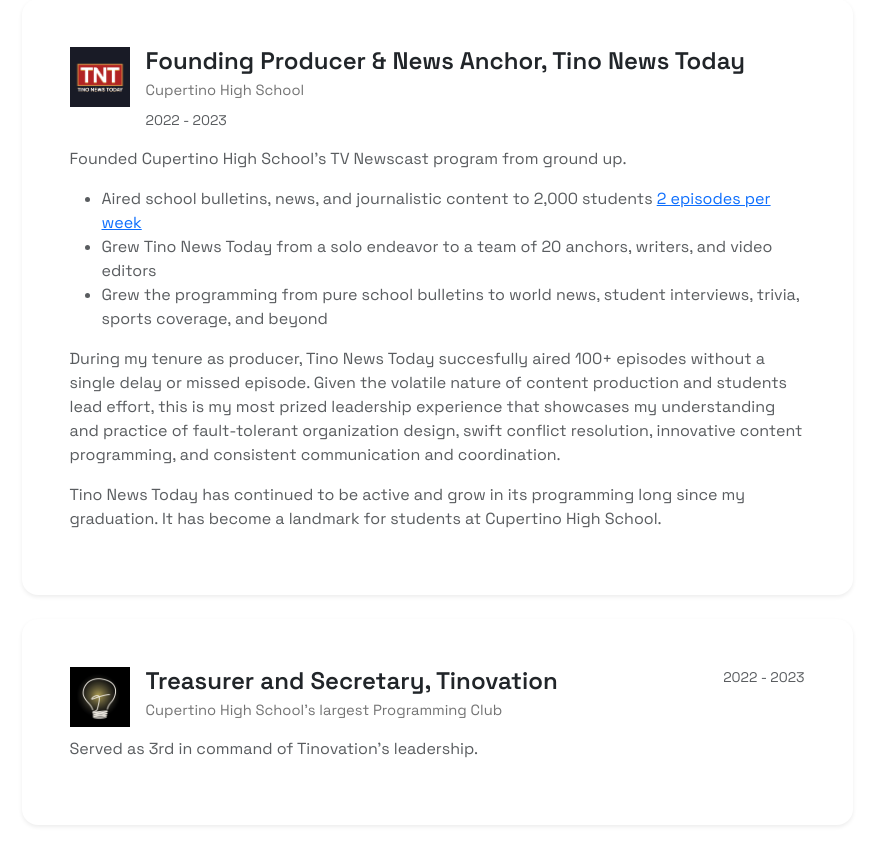
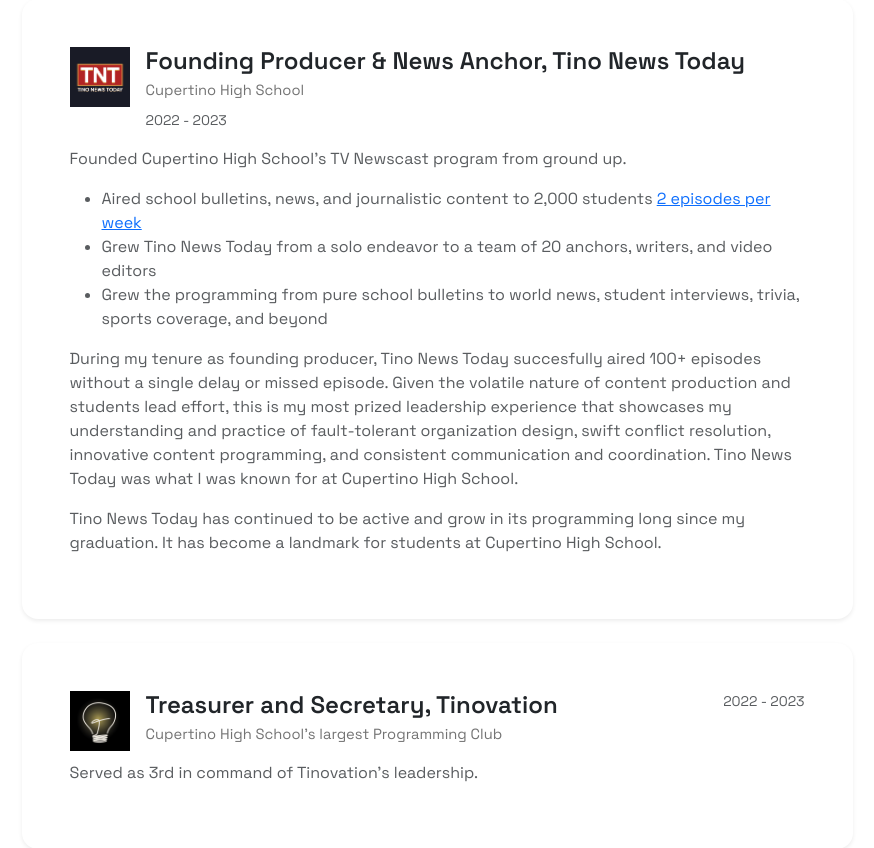
Before and after one commit to iamjiamingliu/iamjiamingliu.com, a Flask app: page /leadership in a window 1280 px wide. Shown: the part 1414-2262 px from the top of the page, without its empty margins (203-1077 px from the left). Run offline with Flask 3, Linux system fonts and the light colour scheme; some libraries are stand-ins or nearby versions.

Commit message:
adds words here and there

```diff
--- a/templates/index.html
+++ b/templates/index.html
@@ -87,6 +87,7 @@
                             </div>
                             <p class="text-muted mb-3">
                                 Aggregated search for UCSB courses, grades, professor reviews, and enrollment trends.
+                                This is what I'm known for at UCSB.
                             </p>
                             <div class="d-flex gap-2 flex-wrap mb-3">
                                 <span class="badge rounded-pill text-bg-light border">Flask</span>
--- a/templates/leadership.html
+++ b/templates/leadership.html
@@ -213,10 +213,11 @@
                                         </ul>
 
                                         <p class="text-muted mt-3 mb-3">
-                                            During my tenure as producer, Tino News Today succesfully aired 100+
+                                            During my tenure as founding producer, Tino News Today succesfully aired 100+
                                             episodes without a single delay or missed episode.
                                             Given the volatile nature of content production and students lead effort,
                                             this is my most prized leadership experience that showcases my understanding and practice of fault-tolerant organization design, swift conflict resolution, innovative content programming, and consistent communication and coordination.
+                                            Tino News Today was what I was known for at Cupertino High School.
                                         </p>
 
                                         <p class="text-muted mt-3 mb-3">
--- a/templates/projects.html
+++ b/templates/projects.html
@@ -49,6 +49,7 @@
                             <p class="text-muted mb-3">
                                 Aggregated search for UCSB courses, grades, professor reviews,
                                 and enrollment trends used daily by the UCSB community.
+                                This is what I'm known for at UCSB.
                             </p>
 
                             <div class="d-flex gap-2 flex-wrap mb-3">
```
